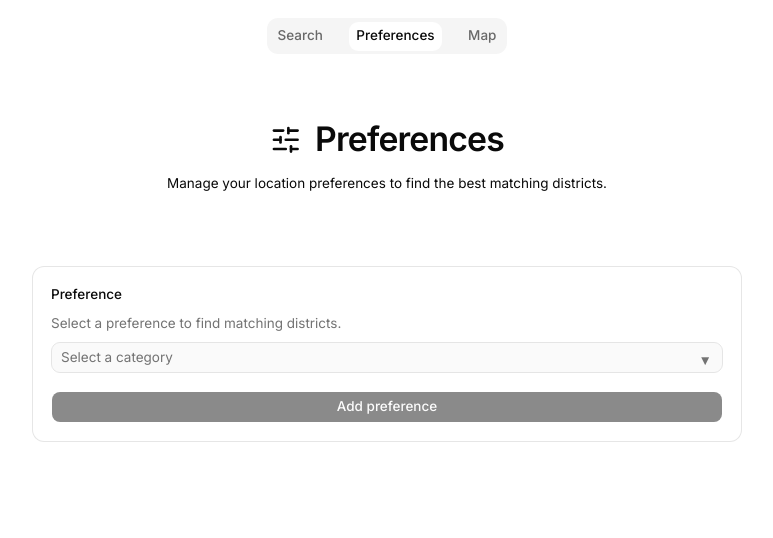
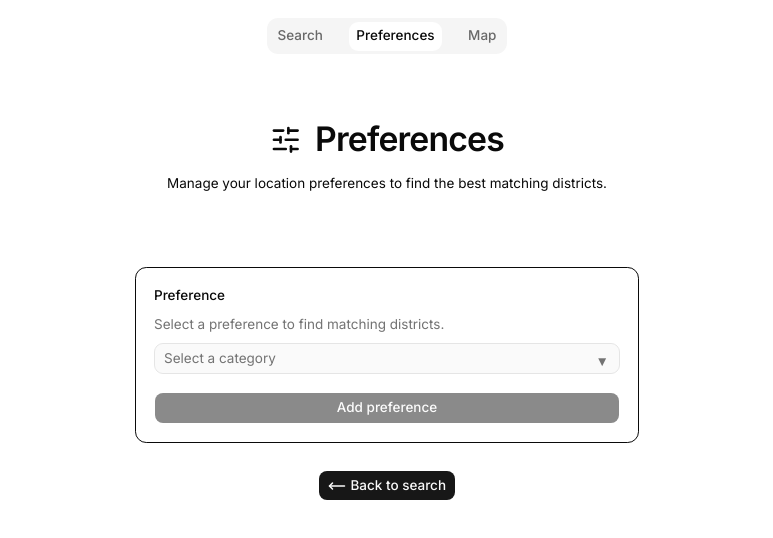
Before and after one commit to Pyother/geo-match, a Next.js app: page / in a window 1280 px wide. Both pictures are taken after a click on the tab "Preferences". Shown: the top 538 px of the page, without its empty margins (253-1026 px from the left). Built offline with nearby package versions, Linux system fonts and the light colour scheme; some icons are missing.

Commit message:
Add navigation and state handlers

```diff
--- a/app/app.css
+++ b/app/app.css
@@ -70,3 +70,23 @@
     align-items: center;
     gap: var(--spacing-sm);
 }
+
+.severity-default {
+    border-color: var(--color-border) !important;
+}
+
+.severity-success {
+    border-color: var(--color-green-500) !important;
+}
+
+.severity-warning {
+    border-color: var(--color-yellow-500) !important;
+}
+
+.severity-error {
+    border-color: var(--color-red-500) !important;
+}
+
+.severity-info {
+    border-color: var(--color-blue-500) !important;
+}
--- a/app/features/preferences/preferences.tsx
+++ b/app/features/preferences/preferences.tsx
@@ -23,7 +23,7 @@ import { Button } from "@/app/ui/button";
 import PreferenceItem from "./preference-item";
 
 // * Icons:
-import { SlidersHorizontal } from "lucide-react";
+import { SlidersHorizontal, MoveRight, MoveLeft } from "lucide-react";
 
 // * Consts:
 import { preferences } from "@/app/consts";
@@ -34,8 +34,10 @@ import "./preferences.css";
 const Preferences = () => {
     const [selected, setSelected] = useState<string>("");
     const {
+        city,
         preferences: userPreferences,
         setPreferences: setUserPreferences,
+        setView
     } = useContext(AppContext);
 
     return (
@@ -47,7 +49,8 @@ const Preferences = () => {
                 </h2>
                 <p>Manage your location preferences to find the best matching districts.</p>
             </div>
-            <Card className='form'>
+            <div className='form'>
+                <Card className='w-full max-w-md'>
                     <CardContent>
                         <Field>
                             <FieldLabel htmlFor="preference">Preference</FieldLabel>
@@ -90,6 +93,27 @@ const Preferences = () => {
                         </Button>
                     </CardFooter>
                 </Card>
+            </div>
+            <div className='flex flex-row items-center gap-(--spacing-md)'>
+                {!city && (
+                    <Button
+                        variant="default"
+                        onClick={() => setView("search")}
+                    >
+                        <MoveLeft className="size-4" />
+                        Back to search
+                    </Button>
+                )}
+                {userPreferences && (
+                    <Button
+                        variant="default"
+                        onClick={() => setView("map")}
+                    >
+                        Go to map
+                        <MoveRight className="size-4" />
+                    </Button>
+                )}
+            </div>
             {userPreferences && userPreferences.length > 0 && (
                 <>
                     <p>{userPreferences.length} preference{userPreferences.length > 1 ? "s" : ""} selected:</p>
--- a/app/features/search/search-item.tsx
+++ b/app/features/search/search-item.tsx
@@ -28,16 +28,24 @@ const countryFlag = (code: string) =>
     );
 
 const SearchItem = ({
-    city
+    city,
+    severity = "default",
+    removable = false,
 }: {
-    city: City
+    city: City,
+    severity?: "default" | "info",
+    removable?: boolean
 }) => {
     const flag = city.country_code ? countryFlag(city.country_code) : null;
     const tz = city.timezone;
-    const { setView, setCity } = useContext(AppContext);
+    const { setCity } = useContext(AppContext);
 
     return (
-        <Card size="sm" className='w-full'>
+        <Card
+            size="sm"
+            severity={severity}
+            className='w-full max-w-md'
+        >
             <CardHeader>
                 <CardTitle className="flex items-center gap-1.5">
                     {flag && <span>{flag}</span>}
@@ -61,16 +69,26 @@ const SearchItem = ({
                     </div>
                 </CardContent>
             )}
-            <CardFooter>
+            <CardFooter className="flex-col gap-2">
+                {!removable && (
                     <Button
                         className="w-full"
                         onClick={() => {
                             setCity(city);
-                        setView("preferences");
                         }}
                     >
-                    View Details
+                        Select
                     </Button>
+                )}
+                {removable && (
+                    <Button
+                        variant="destructive"
+                        className="w-full"
+                        onClick={() => setCity(null)}
+                    >
+                        Remove
+                    </Button>
+                )}
             </CardFooter>
         </Card>
     );
--- a/app/features/search/search.css
+++ b/app/features/search/search.css
@@ -3,6 +3,8 @@
     flex-direction: column;
     gap: var(--spacing-md);
     width: 100%;
+    align-items: center;
+    justify-content: center;
 }
 
 .search-results {
@@ -11,36 +13,24 @@
     gap: var(--spacing-md);
     grid-template-columns: 1fr;
     justify-content: center;
+    align-items: center;
 }
 
-@media (max-width: 768px) {
-    .form {
-        max-width: 100%;
-    }
-}
+
 
 @media (min-width: 769px) and (max-width: 1024px) {
-    .form {
-        max-width: calc(80% - 2 * var(--spacing-md));
-    }
     .search-results {
         grid-template-columns: repeat(auto-fit, minmax(250px, 1fr));
     }
 }
 
 @media (min-width: 1025px) and (max-width: 1280px) {
-    .form {
-        max-width: calc(60% - 2 * var(--spacing-md));
-    }
     .search-results {
         grid-template-columns: repeat(3, minmax(0, 1fr));
     }
 }
 
 @media (min-width: 1281px) {
-    .form {
-        max-width: calc(35% - 2 * var(--spacing-md));
-    }
     .search-results {
         grid-template-columns: repeat(3, minmax(0, 1fr));
     }
--- a/app/features/search/search.tsx
+++ b/app/features/search/search.tsx
@@ -1,10 +1,11 @@
 "use client";
 
 // * React:
-import { useState } from "react";
+import { useState, useContext } from "react";
+import { AppContext } from "@/app/page";
 
 // * Icons:
-import { Loader2, MapPin } from "lucide-react";
+import { Loader2, MapPin, MoveRight } from "lucide-react";
 
 // * Types:
 import type { City } from "@/app/types";
@@ -27,13 +28,13 @@ const Search = () => {
     const [query, setQuery] = useState("");
     const [results, setResults] = useState<City[]>([]);
     const [loading, setLoading] = useState(false);
+    const { city, setView } = useContext(AppContext);
 
     const handleSubmit = async () => {
         setLoading(true);
         try {
             const data = await getPlaces(query.trim());
             setResults(data?.results ?? []);
-
         } finally {
             setLoading(false);
         }
@@ -48,8 +49,11 @@ const Search = () => {
                 </h2>
                 <p>Select a city to start finding districts that match your location preferences.</p>
             </div>
+            {city && (
+                <SearchItem city={city} severity="info" removable={true} />
+            )}
             <div className='form'>
-                <Card>
+                <Card className='w-full max-w-md'>
                     <CardContent>
                         <Field>
                             <FieldLabel htmlFor="search">Search</FieldLabel>
@@ -58,6 +62,12 @@ const Search = () => {
                                 id="search"
                                 value={query}
                                 onChange={(e) => setQuery(e.target.value)}
+                                onKeyDown={(e) => {
+                                    if (e.key === "Enter" && !loading) {
+                                        handleSubmit();
+                                    }
+                                }}
+                                placeholder="e.g. New York, NY"
                             />
                         </Field>
                     </CardContent>
@@ -76,6 +86,15 @@ const Search = () => {
                     </CardFooter>
                 </Card>
             </div>
+            {city && (
+                <Button
+                    variant="default"
+                    onClick={() => setView("preferences")}
+                >
+                    Go to preferences
+                    <MoveRight className="size-4" />
+                </Button>
+            )}
             {results.length > 0 && (
                 <>
                     <p>{results.length} results found:</p>
--- a/app/ui/card.tsx
+++ b/app/ui/card.tsx
@@ -5,14 +5,17 @@ import { cn } from "@/app/lib/utils"
 function Card({
   className,
   size = "default",
+  severity = "default",
   ...props
-}: React.ComponentProps<"div"> & { size?: "default" | "sm" }) {
+}: React.ComponentProps<"div"> & { size?: "default" | "sm"; severity?: "default" | "success" | "warning" | "error" | "info" }) {
   return (
     <div
       data-slot="card"
       data-size={size}
+      data-severity={severity}
       className={cn(
-        "group/card flex flex-col gap-4 overflow-hidden rounded-lg bg-card py-4 text-xs/relaxed text-card-foreground ring-1 ring-foreground/10 has-[>img:first-child]:pt-0 data-[size=sm]:gap-3 data-[size=sm]:py-3 *:[img:first-child]:rounded-t-lg *:[img:last-child]:rounded-b-lg",
+        "group/card flex flex-col gap-4 overflow-hidden rounded-lg bg-card py-4 text-xs/relaxed text-card-foreground border border-foreground/10 has-[>img:first-child]:pt-0 data-[size=sm]:gap-3 data-[size=sm]:py-3 *:[img:first-child]:rounded-t-lg *:[img:last-child]:rounded-b-lg",
+        `severity-${severity}`,
         className
       )}
       {...props}
```
Lines whose indentation alone changed are shown as unchanged.
